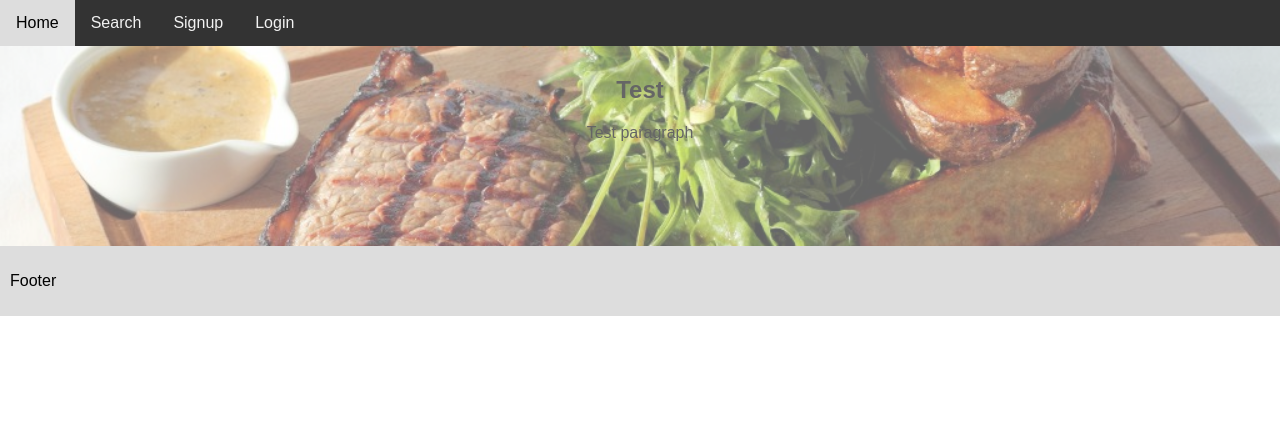
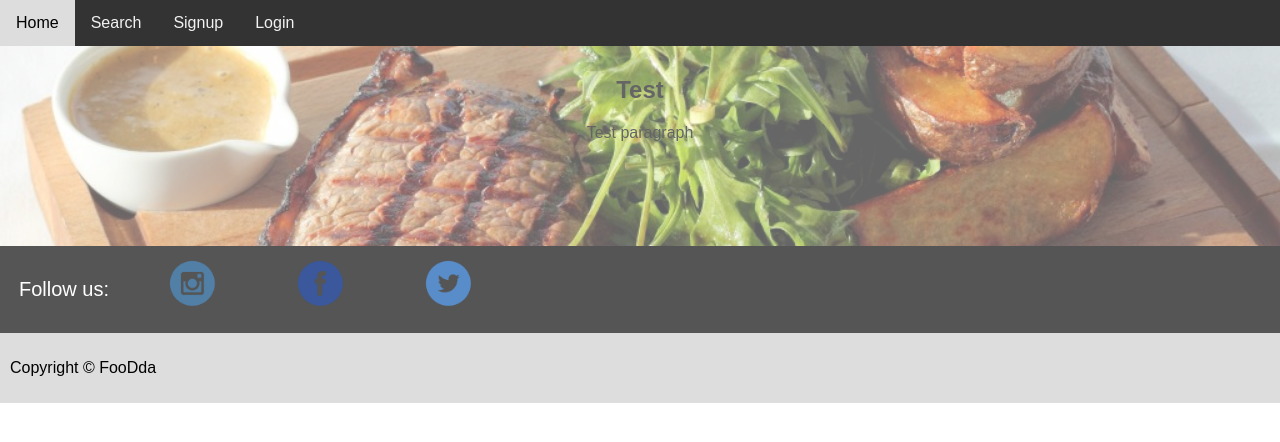
Before and after one commit to tedKim816/CAB230, a PHP site: page / in a window 1280 px wide. Shown: the top 442 px of the page. Run offline with PHP 8.4, Linux system fonts and the light colour scheme.

Commit message:
Added footer

```diff
--- a/css/mystyle.css
+++ b/css/mystyle.css
@@ -242,3 +242,37 @@ span.psw {
   .col-25, .col-75, input[type=submit] {
     width: 100%;
     margin-top: 0;
+  }
+}
+
+.icon-bar {
+  width: 100%;
+  background-color: #555;
+  overflow: auto;
+}
+
+.icon-bar a {
+  float: left;
+  width: 10%;
+  text-align: center;
+  padding: 12px 0;
+  transition: all 0.3s ease;
+  color: white;
+  font-size: 36px;
+}
+.icon-bar p {
+  float: left;
+  width: 10%;
+  text-align: center;
+  padding: 12px 0;
+  transition: all 0.3s ease;
+  color: white;
+  font-size: 20px;
+}
+.icon-bar img{
+  height: 50px;
+}
+
+.icon-bar a:hover {
+  background-color: #000;
+}
--- a/index.html
+++ b/index.html
@@ -22,12 +22,28 @@
     <p>Test paragraph</p>
   </div>
 
+  <div class="icon-bar">
+      <p>Follow us: </p>
+      <a href="#"><img src="instagram.png" alt=""></a>
+      <a href="#"><img src="facebook.png" alt=""></a>
+      <a href="#"><img src="twitter.png" alt=""></a>
+    </div>
+
+<!--
+  <div class="follow">
+      <p> Follow us:
+      <a href=""><img src="instagram.png" alt=""></a>
+      <a href=""><img src="facebook.png" alt=""></a>
+      <a href=""><img src="twitter.png" alt=""></a>
+      </p>
+    </div> -->
   <div class="footer">
-  <p>Footer</p>
+
+    <div>
+      <p>Copyright &copy; FooDda</p>
+    </div>
   </div>
 
 </body>
-</html>
-
 
 </html>
--- a/login.html
+++ b/login.html
@@ -41,7 +41,7 @@
   </form>
 </div>
 <div class="footer">
-  <p>Footer</p>
+  <p>Copyright &copy;</p>
 </div>
 
 </body>
--- a/signup.html
+++ b/signup.html
@@ -43,11 +43,8 @@
 </div>
 
 <div class="footer">
-  <p>Footer</p>
+  <p>Copyright &copy;</p>
 </div>
 
 </body>
 </html>
-
-
-</html>
```
Also changed, not shown: search.html (+3 -6 lines), facebook.png (added), instagram.png (added), twitter.png (added). Lines whose indentation alone changed are shown as unchanged.
